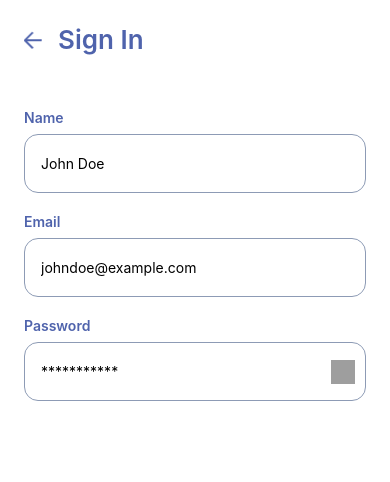
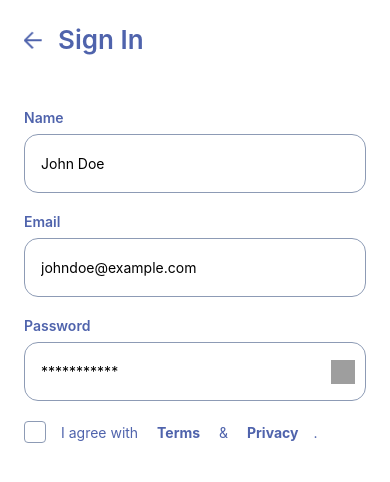
Before and after one commit to Mal0wn/listicle-react-native, a React Native app: screen / in a window 390 px wide. Shown: the top 482 px of the page. Built offline with nearby package versions, Linux system fonts and the light colour scheme; grey boxes are pictures that could not be loaded.

Commit message:
add new components CheckBox and put him in sign up screen with label

```diff
--- /dev/null
+++ b/src/components/Checkbox/index.js
@@ -0,0 +1,18 @@
+import React from "react";
+import {TouchableOpacity, View, Image } from "react-native";
+import {styles} from './styles';
+
+const Checkbox = ({checked, onCheck}) => {
+ return(
+    <TouchableOpacity activeOpacity={0.6} onPress={() => onCheck(!checked)} style={styles.container}>
+        {checked ? (
+            <View style={styles.innerContainer}>
+                <Image style={styles.checkIcon} source={require('../../assets/check.png')}/>
+            </View>
+
+        ) : null}
+    </TouchableOpacity>
+ )
+}
+
+export default Checkbox;
--- /dev/null
+++ b/src/components/Checkbox/styles.js
@@ -0,0 +1,23 @@
+import { StyleSheet } from "react-native";
+import {colors} from '../../utils/colors'
+
+export const styles = StyleSheet.create({
+    container: {
+       borderColor : colors.blueGrey,
+       borderWidth : 1,
+       borderRadius : 4,
+       width : 22,
+       height : 22
+    },
+    innerContainer : {
+        backgroundColor : colors.blueGrey,
+        width : '100%',
+        height : '100%',
+        justifyContent : 'center',
+        alignItems:'center'
+    },
+    checkIcon : {
+        width : 12,
+        height : 9
+    }
+})
--- a/src/screens/auth/Signup/index.js
+++ b/src/screens/auth/Signup/index.js
@@ -1,18 +1,30 @@
-import React from "react";
+import React, { useState } from "react";
 import {styles} from './styles';
 import {
-    View
+    View,
+    Text
 } from 'react-native';
 import AuthHeader from "../../../components/AuthHeader";
 import Input from "../../../components/Input";
+import Checkbox from "../../../components/Checkbox";
 
 const SignUp = () => {
+
+    const [checked , setChecked] = useState(false)
+
+
     return(
         <View style={styles.container}>
            <AuthHeader title='Sign In'/>
            <Input label='Name' placeholder="John Doe" />
            <Input label='Email' placeholder="johndoe@example.com" />
            <Input label='Password' placeholder="***********" isPassword />
+
+           <View style={styles.agreeRow}>
+           <Checkbox checked={checked} onCheck={setChecked} />
+           <Text style={styles.label}>I agree with <Text style={[styles.label, styles.labelBold]}>Terms</Text> & <Text style={[styles.label, styles.labelBold]}>Privacy</Text>.</Text>
+           </View>
+
         </View>
     )
 }
--- a/src/screens/auth/Signup/styles.js
+++ b/src/screens/auth/Signup/styles.js
@@ -5,5 +5,16 @@
     container: {
        padding : 24
     },
+    agreeRow : {
+        flexDirection : 'row',
+        alignItems : 'center'
+    },
+    label : {
+        color : colors.blue,
+        marginHorizontal : 15
+    },
+    labelBold: {
+        fontWeight:'bold'
+    }
 
 })
```
Also changed, not shown: src/assets/check.png (added).
